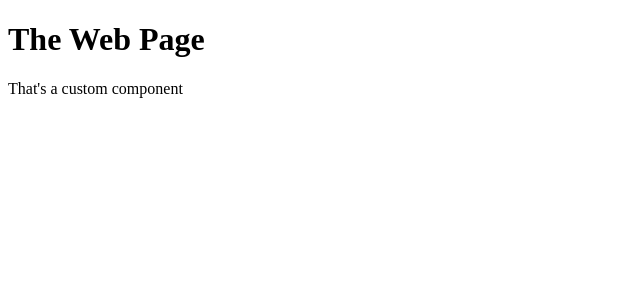
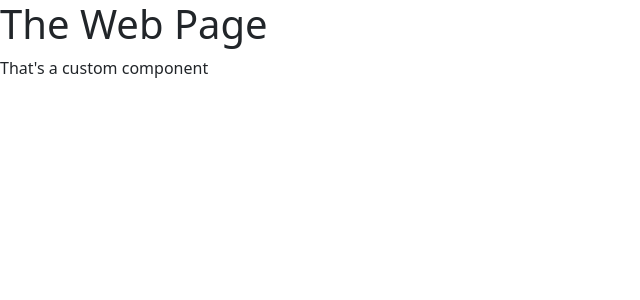
Before and after one commit to Tomasz-Zdeb/Angular-Sandbox, an Angular app in the folder APM-Start/: page / in a window 1280 px wide. Shown: the top 300 px of the page, without its empty margins (0-640 px from the left). Built offline with nearby package versions, Linux system fonts and the light colour scheme.

Commit message:
Add bootstrap and fontawesome packages

```diff
--- a/APM-Start/package.json
+++ b/APM-Start/package.json
@@ -18,6 +18,8 @@
     "@angular/platform-browser": "^14.0.0",
     "@angular/platform-browser-dynamic": "^14.0.0",
     "@angular/router": "^14.0.0",
+    "bootstrap": "^5.2.2",
+    "fontawesome": "^5.6.3",
     "rxjs": "~7.5.0",
     "tslib": "^2.3.0",
     "zone.js": "~0.11.4"
--- a/APM-Start/src/styles.css
+++ b/APM-Start/src/styles.css
@@ -1,4 +1,7 @@
 /* You can add global styles to this file, and also import other style files */
+@import "~bootstrap/dist/css/bootstrap.min.css";
+@import "~font-awesome/css/font-awesome.min.css";
+
 div.card-header {
  font-size: large;
 }
```
